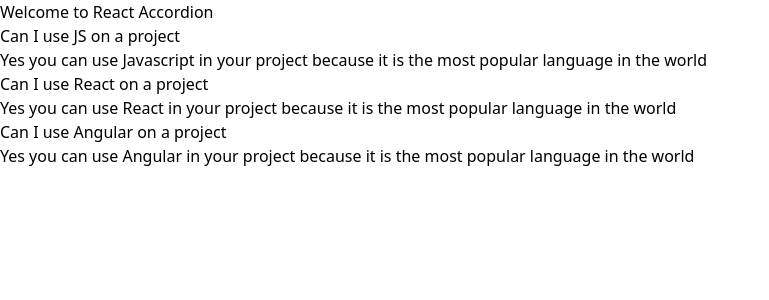
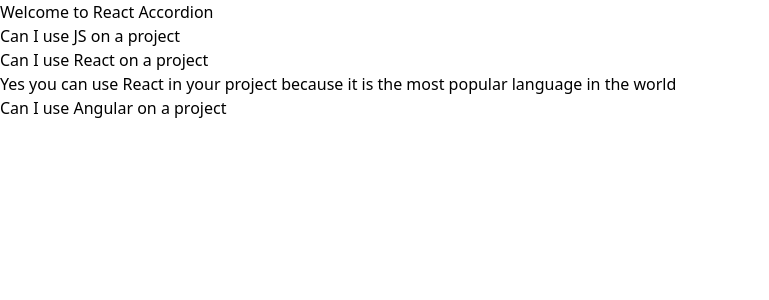
Before and after one commit to Mihndim2020/react-components, a React (Create React App) app: page / in a window 1280 px wide. Shown: the top 300 px of the page, without its empty margins (0-769 px from the left). Built offline with nearby package versions, Linux system fonts and the light colour scheme.

Commit message:
Add click event handlers

```diff
--- a/src/components/Accordion.js
+++ b/src/components/Accordion.js
@@ -1,11 +1,23 @@
-import React from 'react'
+import React, { useState } from 'react'
 
 function Accordion({ items }) {
-    const renderedItems = items.map((item) => {
+    const [expandedIndex, setExpandedIndex] = useState(1);
+    const renderedItems = items.map((item, index) => {
+        // if(index === expandedIndex) {
+        //     console.log('expanded')
+        // } else {
+        //     console.log('collapsed')
+        // }
+
+        const isExpanded = index === expandedIndex;
+        console.log(isExpanded);
+        // && returns the last truthy value, this is called conditional rendering...
+        // We can put this inline
+        // const content = isExpanded && <div>{item.content}</div>
         return (
             <div key={item.label}>
-                <div>{item.label}</div>
-                <div>{item.content}</div>
+                <div onClick={() => setExpandedIndex(index)}>{item.label}</div>
+                {isExpanded && <div>{item.content}</div>}
             </div>
         )
     })
```
